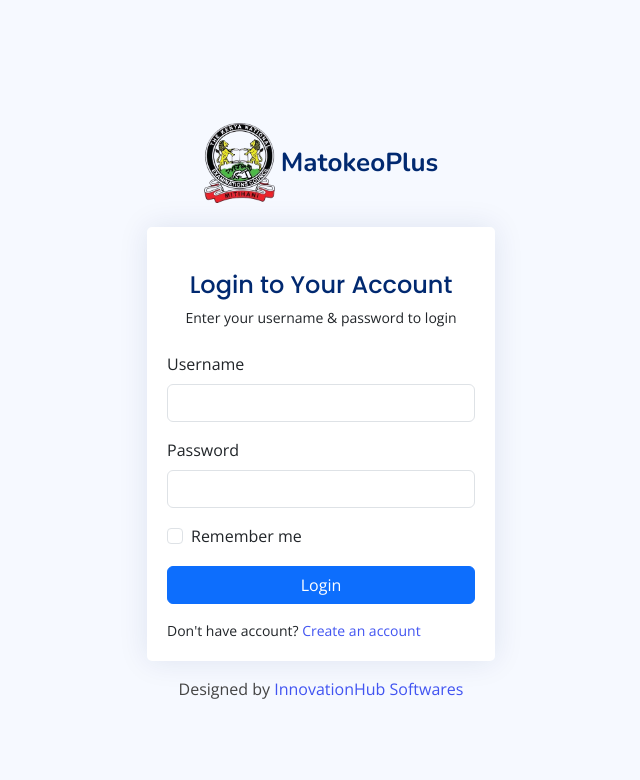
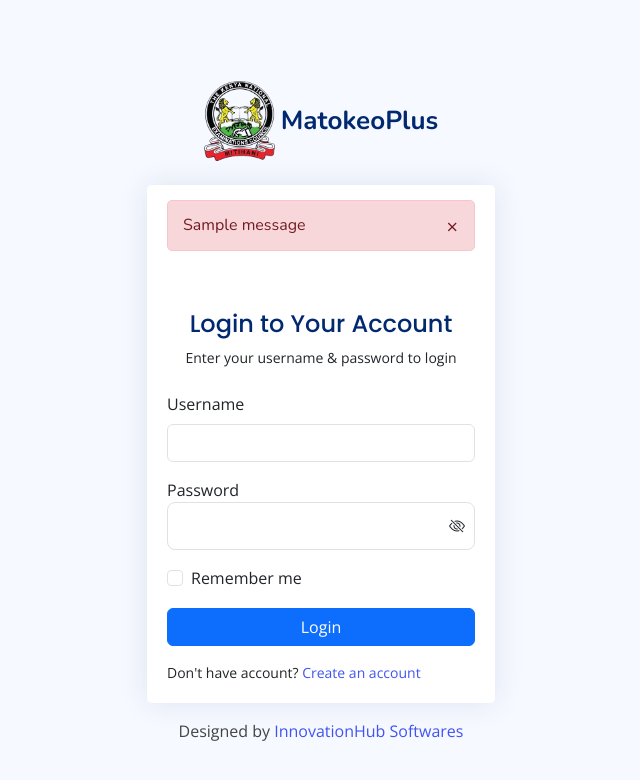
Before and after one commit to steve-ongera/Kenya_KCSE_portal, a Django app: page /login/ in a window 1280 px wide. Shown: the top 780 px of the page, without its empty margins (319-959 px from the left). Run offline with Django 5.2, Linux system fonts and the light colour scheme; one stand-in notice (Sample message) is shown; some libraries are stand-ins or nearby versions.

Commit message:
mofied styles.css , added eye.js , modified login.html and register.html

```diff
--- /dev/null
+++ b/static/assets/js/eye.js
@@ -0,0 +1,36 @@
+document.getElementById('togglePassword').addEventListener('click', function () {
+    const passwordField = document.getElementById('password');
+    const icon = document.getElementById('togglePassword');
+
+    // Toggle the type of the password field between 'password' and 'text'
+    if (passwordField.type === 'password') {
+      passwordField.type = 'text'; // Change type to text to show password
+      icon.classList.remove('bi-eye-slash'); // Change icon to eye
+      icon.classList.add('bi-eye');
+    } else {
+      passwordField.type = 'password'; // Change type back to password to hide password
+      icon.classList.remove('bi-eye'); // Change icon to eye-slash
+      icon.classList.add('bi-eye-slash');
+    }
+  });
+
+
+
+
+
+
+  // Toggle Password visibility for "Confirm Password" field
+  document.getElementById('togglePassword2').addEventListener('click', function () {
+    const confirmPasswordField = document.getElementById('password2');
+    const icon = document.getElementById('togglePassword2');
+
+    if (confirmPasswordField.type === 'password') {
+      confirmPasswordField.type = 'text';
+      icon.classList.remove('bi-eye-slash');
+      icon.classList.add('bi-eye');
+    } else {
+      confirmPasswordField.type = 'password';
+      icon.classList.remove('bi-eye');
+      icon.classList.add('bi-eye-slash');
+    }
+  });
--- a/templates/base/base.html
+++ b/templates/base/base.html
@@ -11,7 +11,7 @@
   <meta content="" name="keywords">
 
   <!-- Favicons -->
-  <link href="{% static 'assets/img/favicon.png'%}" rel="icon">
+  <link href="{% static 'assets/img/logo2.png'%}" rel="icon">
   <link href="{% static 'assets/img/apple-touch-icon.png'%}" rel="apple-touch-icon">
 
   <!-- Google Fonts -->
--- a/templates/registration/login.html
+++ b/templates/registration/login.html
@@ -12,7 +12,7 @@
   <meta content="" name="keywords">
 
   <!-- Favicons -->
-  <link href="{% static 'assets/img/favicon.png'%}" rel="icon">
+  <link href="{% static 'assets/img/logo2.png'%}" rel="icon">
   <link href="{% static 'assets/img/apple-touch-icon.png'%}" rel="apple-touch-icon">
 
   <!-- Google Fonts -->
@@ -31,6 +31,48 @@
   <!-- Template Main CSS File -->
   <link href="{% static 'assets/css/style.css'%}" rel="stylesheet">
 
+
+
+<!-- Bootstrap JS (Include this just before the closing </body> tag) -->
+<script src="https://code.jquery.com/jquery-3.5.1.slim.min.js"></script>
+<script src="https://cdn.jsdelivr.net/npm/bootstrap@4.5.2/dist/js/bootstrap.bundle.min.js"></script>
+
+<style>
+  /* Style for the alert container */
+.alert {
+    position: relative;
+    padding: 15px;
+    margin: 15px 0;
+    border-radius: 5px;
+    background-color: #f8d7da;
+    color: #721c24;
+    border: 1px solid #f5c6cb;
+}
+
+/* Style for the alert heading (message content) */
+.alert h5 {
+    margin: 0;
+    font-size: 16px;
+}
+
+/* Close button style */
+.alert .close {
+    position: absolute;
+    top: 10px;
+    right: 10px;
+    font-size: 20px;
+    background: none;
+    border: none;
+    color: #721c24;
+    cursor: pointer;
+}
+
+/* Close button on hover */
+.alert .close:hover {
+    color: #5c1e1e;
+}
+
+</style>
 </head>
 
 <body>
@@ -56,13 +98,17 @@
 
                 <div class="card-body">
 
-                    {% if form.non_field_errors %}
-                        <div class="alert alert-danger">
-                            {% for error in form.non_field_errors %}
-                                <p>{{ error }}</p>
-                            {% endfor %}
-                        </div>
-                    {% endif %}
+                  {% if messages %}
+                      <div class="alert alert-danger alert-dismissible fade show" role="alert">
+                          {% for message in messages %}
+                              <h5>{{ message }}</h5>
+                          {% endfor %}
+                          <button type="button" class="close" data-dismiss="alert" aria-label="Close">
+                              <span aria-hidden="true">&times;</span>
+                          </button>
+                      </div>
+                  {% endif %}
+
 
                   <div class="pt-4 pb-2">
                     <h5 class="card-title text-center pb-0 fs-4">Login to Your Account</h5>
@@ -81,11 +127,15 @@
                       </div>
                     </div>
 
-                    <div class="col-12">
-                      <label for="yourPassword" class="form-label">Password</label>
-                      <input type="password"  id="password" name="password"  class="form-control"  required>
-                      <div class="invalid-feedback">Please enter your password!</div>
-                    </div>
+                    <div class="form-group">
+                      <label for="password" class="sr-only">Password</label>
+                      <div class="position-relative">
+                          <input type="password" id="password" name="password" class="form-control form-control-lg"  required>
+                          <i id="togglePassword" class="bi bi-eye-slash position-absolute" style="right: 10px; top: 50%; transform: translateY(-50%); cursor: pointer;"></i>
+                      </div>
+                  </div>
+
+
 
                     <div class="col-12">
                       <div class="form-check">
@@ -135,6 +185,7 @@
 
   <!-- Template Main JS File -->
   <script src="{% static 'assets/js/main.js'%}"></script>
+  <script src="{% static 'assets/js/eye.js'%}"></script>
 
 </body>
 
```
Also changed, not shown: templates/registration/register.html (+11 -3 lines), db.sqlite3, static/assets/css/style.css (line endings or trailing spaces).
